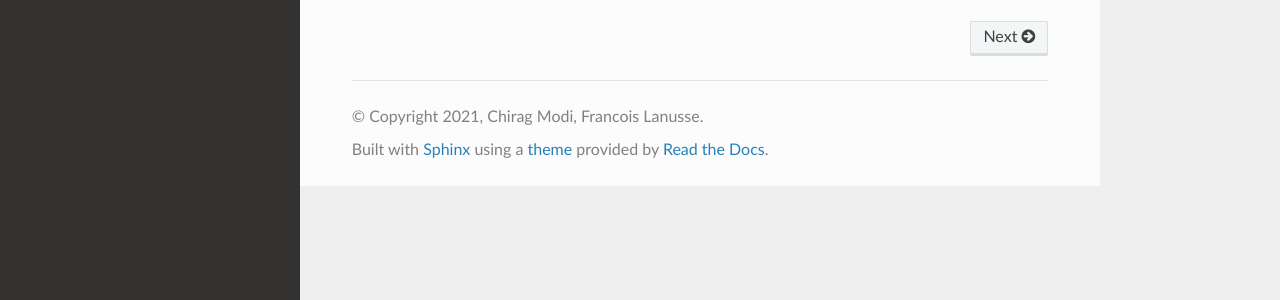
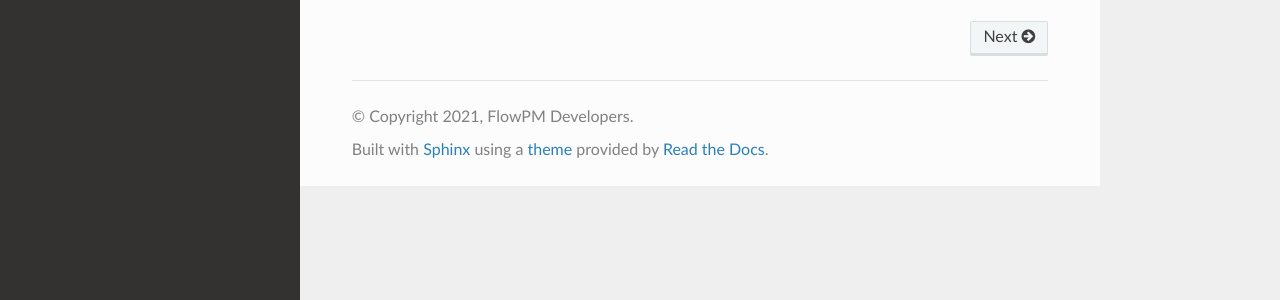
Before and after one commit to DifferentiableUniverseInitiative/flowpm, a Sphinx documentation site: the page built from docs/index.rst, in a window 1280 px wide. Shown: the part 560-860 px from the top of the page. Built offline with Sphinx 7.4.7 and the Read the Docs theme 2.0.0, drawn with Linux system fonts in a browser that asks for light colours.

Commit message:
Fix authors

```diff
--- a/docs/conf.py
+++ b/docs/conf.py
@@ -18,8 +18,8 @@
 # -- Project information -----------------------------------------------------
 
 project = 'FlowPM'
-copyright = '2021, Chirag Modi, Francois Lanusse'
-author = 'Chirag Modi, Francois Lanusse'
+copyright = '2021, FlowPM Developers'
+author = 'FlowPM Developers'
 
 
 # -- General configuration ---------------------------------------------------
```
